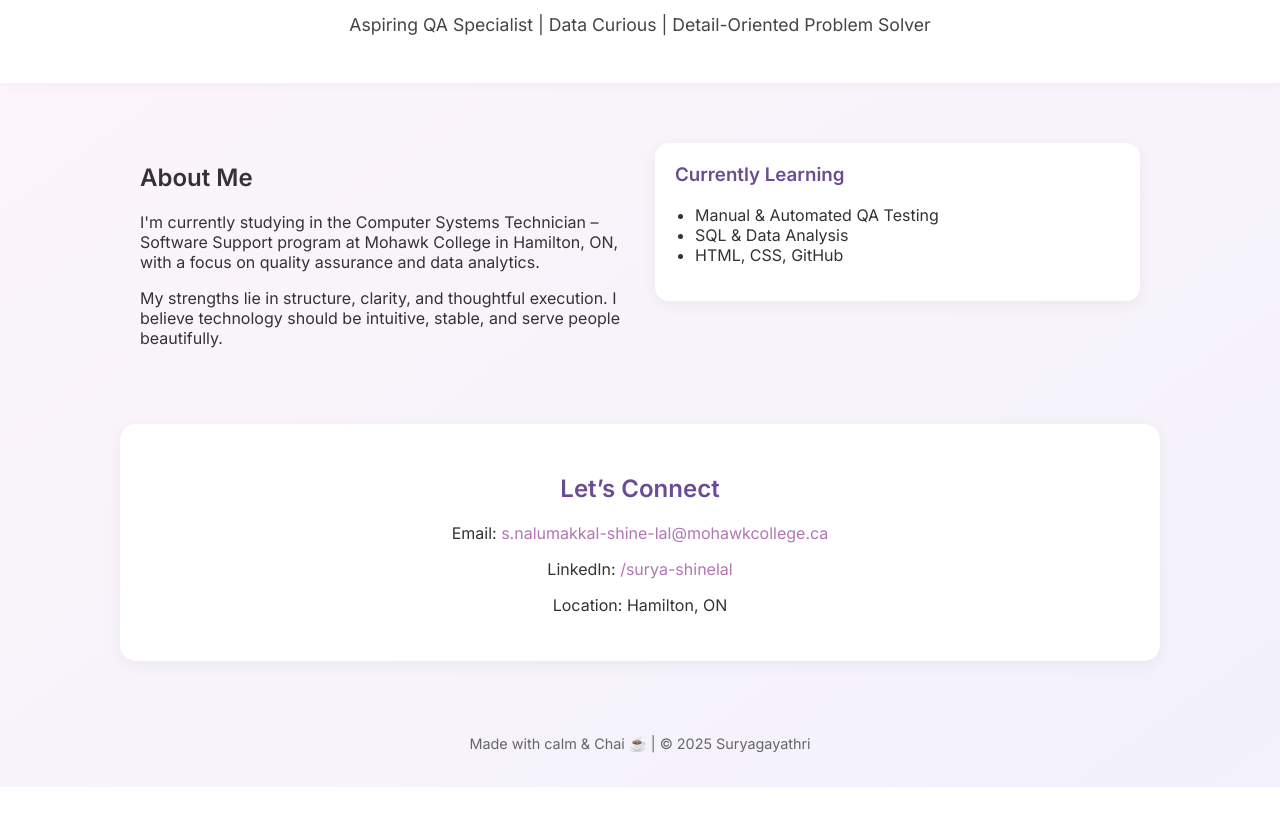
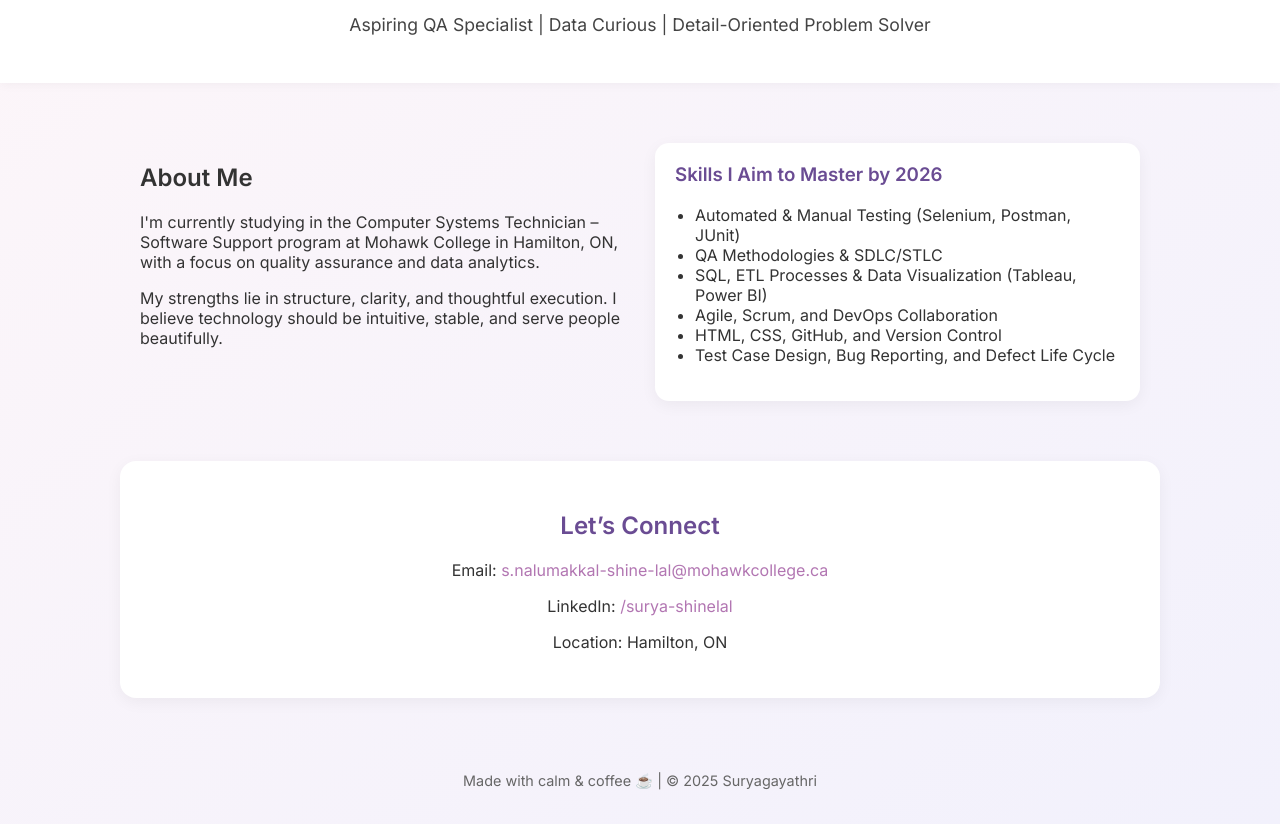
Before and after one commit to alter-verse/alter-verse.github.io, a plain HTML site: page index.html in a window 1280 px wide. Shown: the part 143-967 px from the top of the page. Before the commit the page ends 930 px from the top, so only its background shows below. Drawn offline with nearby package versions, Linux system fonts and the light colour scheme.

Commit message:
Update index.html

```diff
--- a/index.html
+++ b/index.html
@@ -16,16 +16,19 @@
   <section class="about">
     <div class="about-text">
       <h2>About Me</h2>
-     <p>I'm currently studying in the Computer Systems Technician – Software Support program at Mohawk College in Hamilton, ON, with a focus on quality assurance and data analytics.</p>
-     <p>My strengths lie in structure, clarity, and thoughtful execution. I believe technology should be intuitive, stable, and serve people beautifully.</p>
+      <p>I'm currently studying in the Computer Systems Technician – Software Support program at Mohawk College in Hamilton, ON, with a focus on quality assurance and data analytics.</p>
+      <p>My strengths lie in structure, clarity, and thoughtful execution. I believe technology should be intuitive, stable, and serve people beautifully.</p>
     </div>
     <div class="about-visual">
       <div class="highlight-card">
-        <h3>Currently Learning</h3>
+        <h3>Skills I Aim to Master by 2026</h3>
         <ul>
-          <li>Manual & Automated QA Testing</li>
-          <li>SQL & Data Analysis</li>
-          <li>HTML, CSS, GitHub</li>
+          <li>Automated & Manual Testing (Selenium, Postman, JUnit)</li>
+          <li>QA Methodologies & SDLC/STLC</li>
+          <li>SQL, ETL Processes & Data Visualization (Tableau, Power BI)</li>
+          <li>Agile, Scrum, and DevOps Collaboration</li>
+          <li>HTML, CSS, GitHub, and Version Control</li>
+          <li>Test Case Design, Bug Reporting, and Defect Life Cycle</li>
         </ul>
       </div>
     </div>
@@ -39,7 +42,7 @@
   </section>
 
   <footer>
-    <p>Made with calm & Chai ☕ | © 2025 Suryagayathri</p>
+    <p>Made with calm & coffee ☕ | © 2025 Suryagayathri</p>
   </footer>
 </body>
 </html>
```
